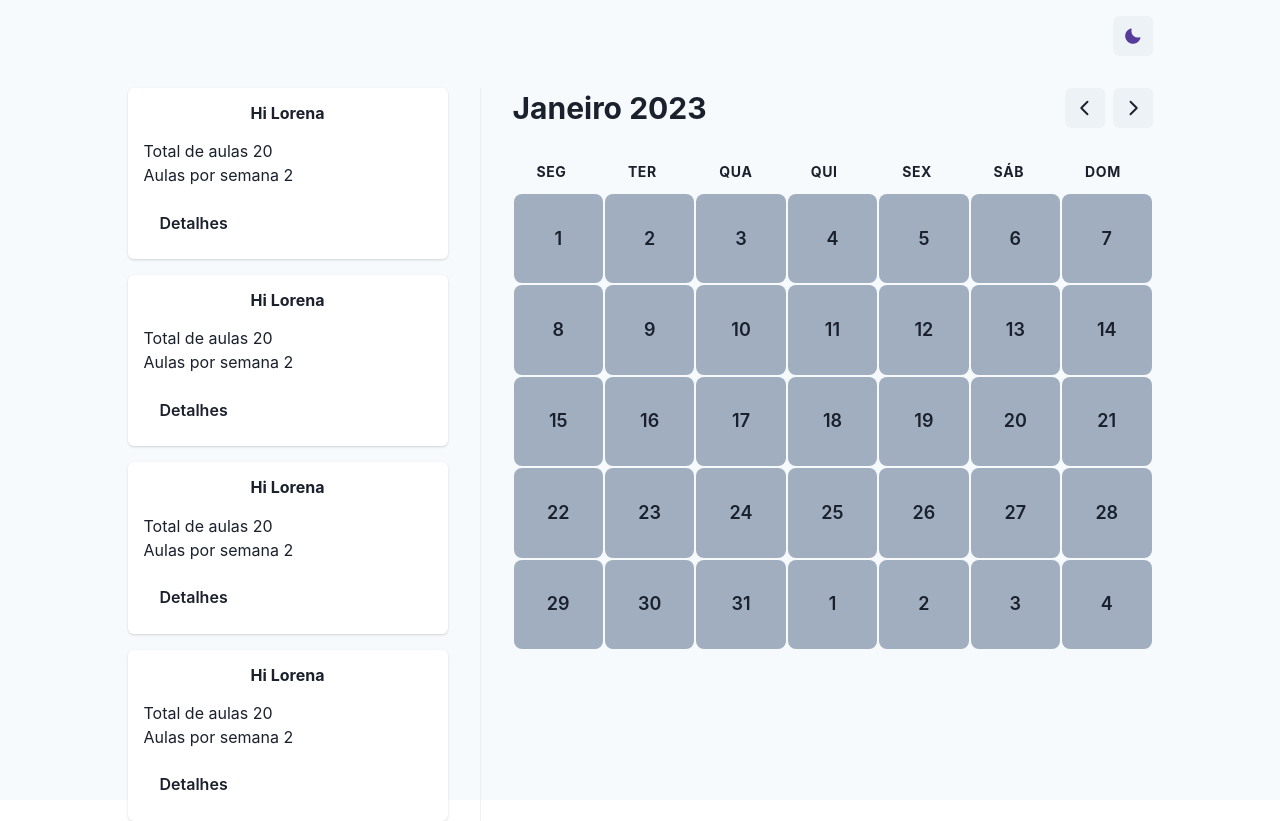
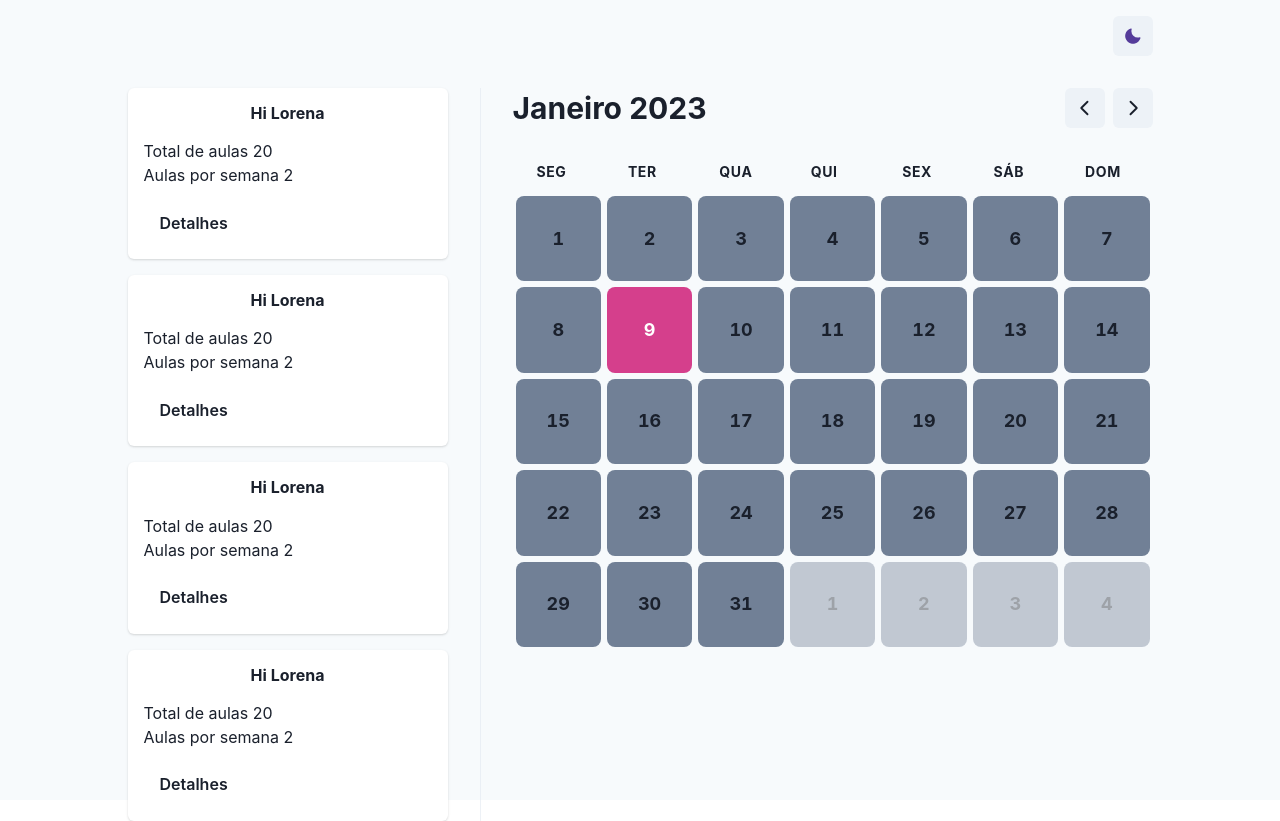
Before and after one commit to luiz21goncalves/ventur, a React (Vite) app in the folder src/renderer/: page / in a window 1280 px wide. Built offline with nearby package versions, Linux system fonts and the light colour scheme.

Commit message:
refactor(renderer): change days to use a custom checkbox

```diff
--- /dev/null
+++ b/src/renderer/src/components/Calendar/DayInput.tsx
@@ -0,0 +1,53 @@
+import {
+  chakra,
+  CheckboxProps,
+  Flex,
+  SystemStyleObject,
+  Text,
+  useCheckbox,
+} from '@chakra-ui/react'
+
+export function DayInput(props: CheckboxProps) {
+  const { state, getCheckboxProps, getInputProps, getLabelProps, htmlProps } =
+    useCheckbox(props)
+
+  const darkStyles = getDarkStyles(state.isChecked)
+
+  return (
+    <chakra.label p="0.5" {...htmlProps}>
+      <input {...getInputProps()} hidden />
+      <Flex
+        bg={state.isChecked ? 'pink.500' : 'gray.500'}
+        w="full"
+        h="full"
+        align="center"
+        justify="center"
+        borderRadius="lg"
+        cursor="pointer"
+        _disabled={disabledStyles}
+        _dark={darkStyles}
+        {...getCheckboxProps()}
+      >
+        <Text
+          fontWeight="bold"
+          fontSize="lg"
+          color={state.isChecked ? 'white' : undefined}
+          {...getLabelProps()}
+        >
+          {props.children}
+        </Text>
+      </Flex>
+    </chakra.label>
+  )
+}
+
+const disabledStyles: SystemStyleObject = {
+  cursor: 'not-allowed',
+  opacity: '0.4',
+}
+
+const getDarkStyles = (checked: boolean): SystemStyleObject => {
+  return {
+    bg: `${checked ? 'pink.700' : 'gray.700'}`,
+  }
+}
--- a/src/renderer/src/components/Calendar/Week.tsx
+++ b/src/renderer/src/components/Calendar/Week.tsx
@@ -1,6 +1,9 @@
-import { Button, SystemStyleObject, Td, Tr } from '@chakra-ui/react'
+import { AspectRatio, Td, Tr } from '@chakra-ui/react'
 import { Dayjs } from 'dayjs'
 import { useId } from 'react'
+
+import { useCalendarSelectedDate } from '../../stores/useCalendarSelectedDate'
+import { DayInput } from './DayInput'
 
 type WeekProps = {
   days: Array<{ date: Dayjs; disabled: boolean }>
@@ -10,56 +13,36 @@ export function Week(props: WeekProps) {
   const { days } = props
 
   const id = useId()
+  const [selectedDate, setSelectedDate] = useCalendarSelectedDate()
 
   return (
     <Tr>
       {days.map(({ date, disabled }) => {
         const key = `${id}-${date.toISOString()}`
         const day = date.get('date')
+        const isSelected =
+          date.isSame(selectedDate, 'day') &&
+          date.isSame(selectedDate, 'month') &&
+          date.isSame(selectedDate, 'year')
+
+        function handleSelectDate() {
+          setSelectedDate(date.toDate())
+        }
 
         return (
           <Td key={key} px="none" py="none">
-            <Button
-              w="full"
-              bgColor="gray.400"
-              borderRadius="lg"
-              fontWeight="semibold"
-              fontSize="lg"
-              disabled={disabled}
-              __css={styles}
-              _active={activeStyles}
-              _disabled={disabledStyles}
-              _dark={darkStyles}
-              _hover={houverStyles}
-            >
-              {day}
-            </Button>
+            <AspectRatio w="full" ratio={1}>
+              <DayInput
+                isChecked={isSelected}
+                isDisabled={disabled}
+                onChange={handleSelectDate}
+              >
+                {day}
+              </DayInput>
+            </AspectRatio>
           </Td>
         )
       })}
     </Tr>
   )
 }
-
-const styles: SystemStyleObject = {
-  aspectRatio: '1 / 1',
-}
-
-const activeStyles: SystemStyleObject = {
-  bgColor: 'gray.500',
-  outline: '2px solid gray.50',
-}
-
-const houverStyles: SystemStyleObject = {
-  opacity: '0.8',
-}
-
-const darkStyles: SystemStyleObject = {
-  bgColor: 'gray.700',
-}
-
-const disabledStyles: SystemStyleObject = {
-  aspectRatio: '1 / 1',
-  cursor: 'not-allowed',
-  opacity: '0.4',
-}
```
